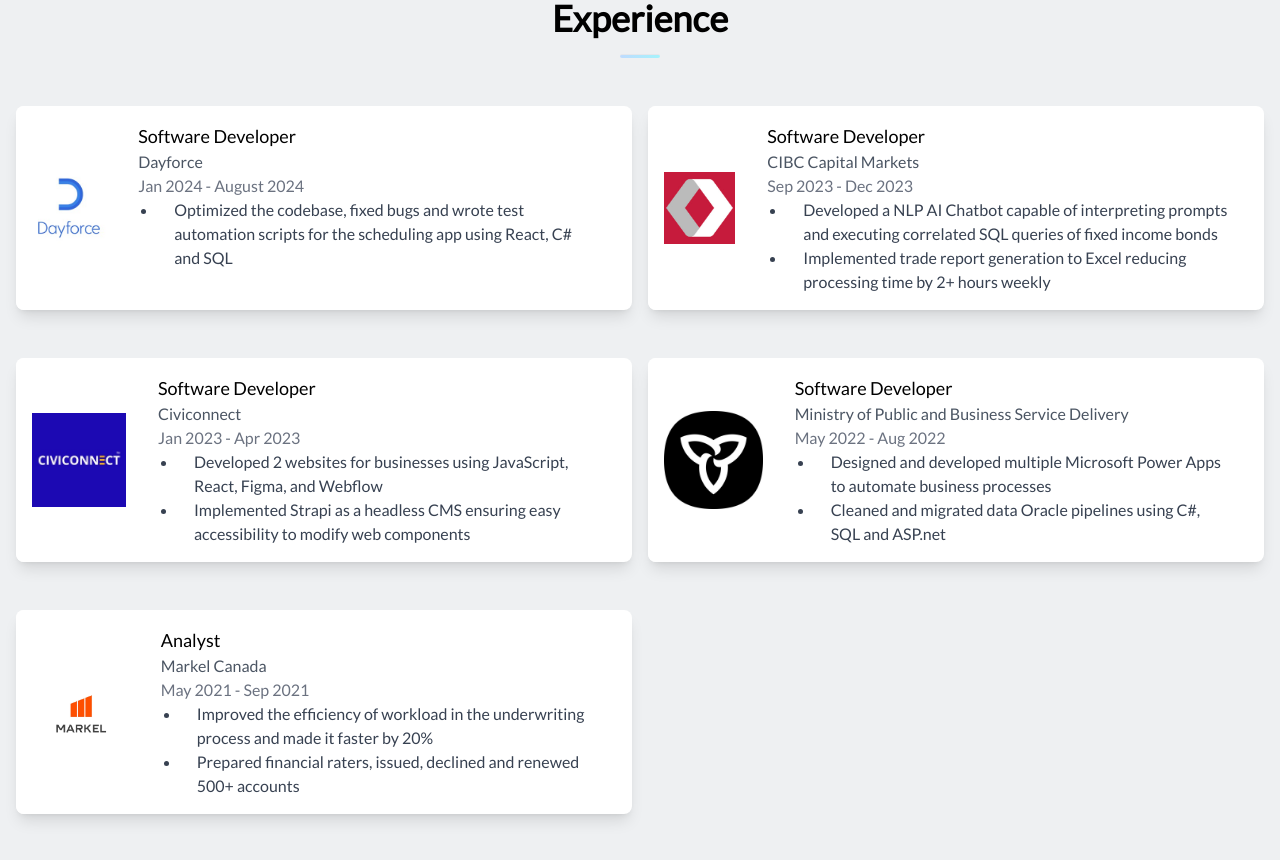
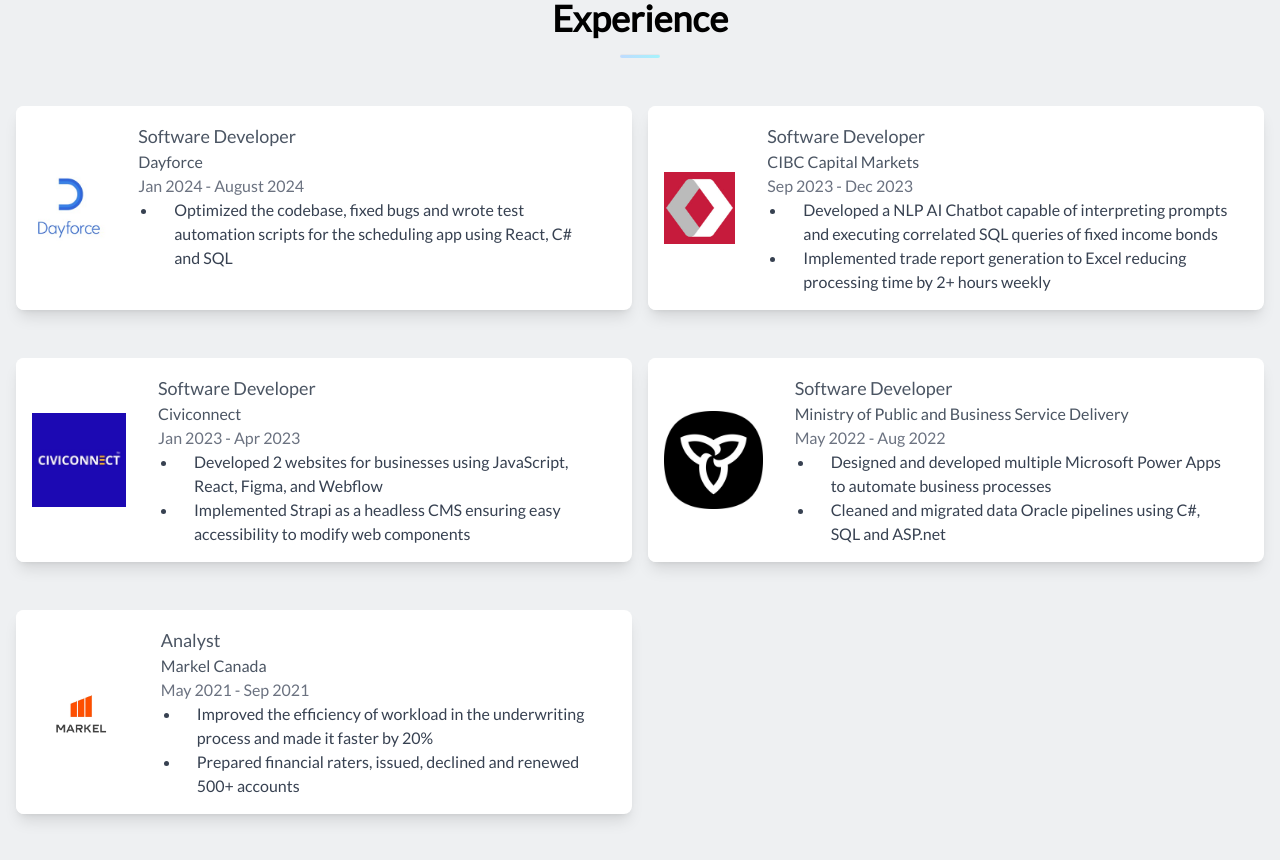
Before and after one commit to richierichh/personal-website-v2, a Next.js app: page / in a window 1280 px wide. Shown: the part 1900-2760 px from the top of the page. Built offline with nearby package versions, Linux system fonts and the light colour scheme.

Commit message:
fixed job title not apearing in dark mode

```diff
--- a/components/Experience.jsx
+++ b/components/Experience.jsx
@@ -17,7 +17,7 @@ function JobExperience({ title, company, date, tasks, image }) {
         />
       </div>
       <div className="p-4">
-        <h1 className="text-lg font-medium">{title}</h1>
+        <h1 className="text-lg font-medium text-gray-600">{title}</h1>
         <h2 className="text-md font-medium text-gray-600">{company}</h2>
         <h3 className="text-md text-gray-500">{date}</h3>
         <ul className="list-disc pl-5 text-gray-700">
```
